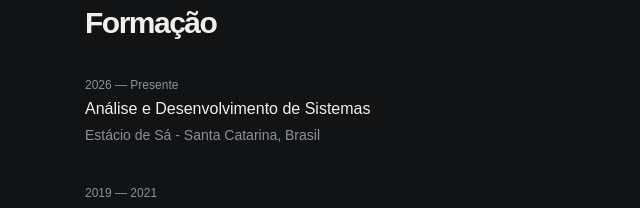
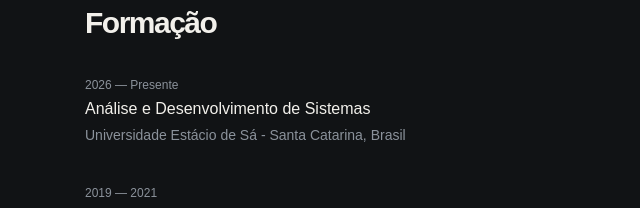
Before and after one commit to leonardonasc/portfolio, a React (Vite) app: page / in a window 1280 px wide. Shown: the part 2380-2588 px from the top of the page, without its empty margins (299-939 px from the left). Built offline with nearby package versions, Linux system fonts and the light colour scheme.

Commit message:
first full commit

```diff
--- a/src/components/contact.tsx
+++ b/src/components/contact.tsx
@@ -5,9 +5,9 @@ export default function Contact() {
         <div>
             <Title subtitle="05 — Vamos conversar" />
             <p className="text-4xl md:text-7xl md:w-175 font-medium my-4 mb-9">Vamos criar algo <span className="text-accent">relevante</span> juntos?</p>
-            <button className='hover:cursor-pointer bg-accent text-background flex gap-2 px-5 py-4 text-sm font-semibold hover:bg-accent/80 transition-colors'>
+            <a href="mailto:seuemail@example.com" className='w-fit hover:cursor-pointer bg-accent text-background flex gap-2 px-5 py-4 text-sm font-semibold hover:bg-accent/80 transition-colors'>
                 Entrar em contato <span >↗</span>
-            </button>
+            </a>
         </div>
     )
 }
--- a/src/components/education.tsx
+++ b/src/components/education.tsx
@@ -6,7 +6,7 @@ export default function Education() {
         {
             id: 1,
             fromto: "2026 — Presente",
-            institution: "Estácio de Sá",
+            institution: "Universidade Estácio de Sá",
             title: "Análise e Desenvolvimento de Sistemas",
             where: "Santa Catarina, Brasil",
         },
@@ -19,7 +19,7 @@ export default function Education() {
         },
         {
             id: 3,
-            fromto: "2016 — 2018",
+            fromto: "2024",
             institution: "Oracle/Alura",
             title: "Oracle Next Education",
             where: "Brasil",
```
